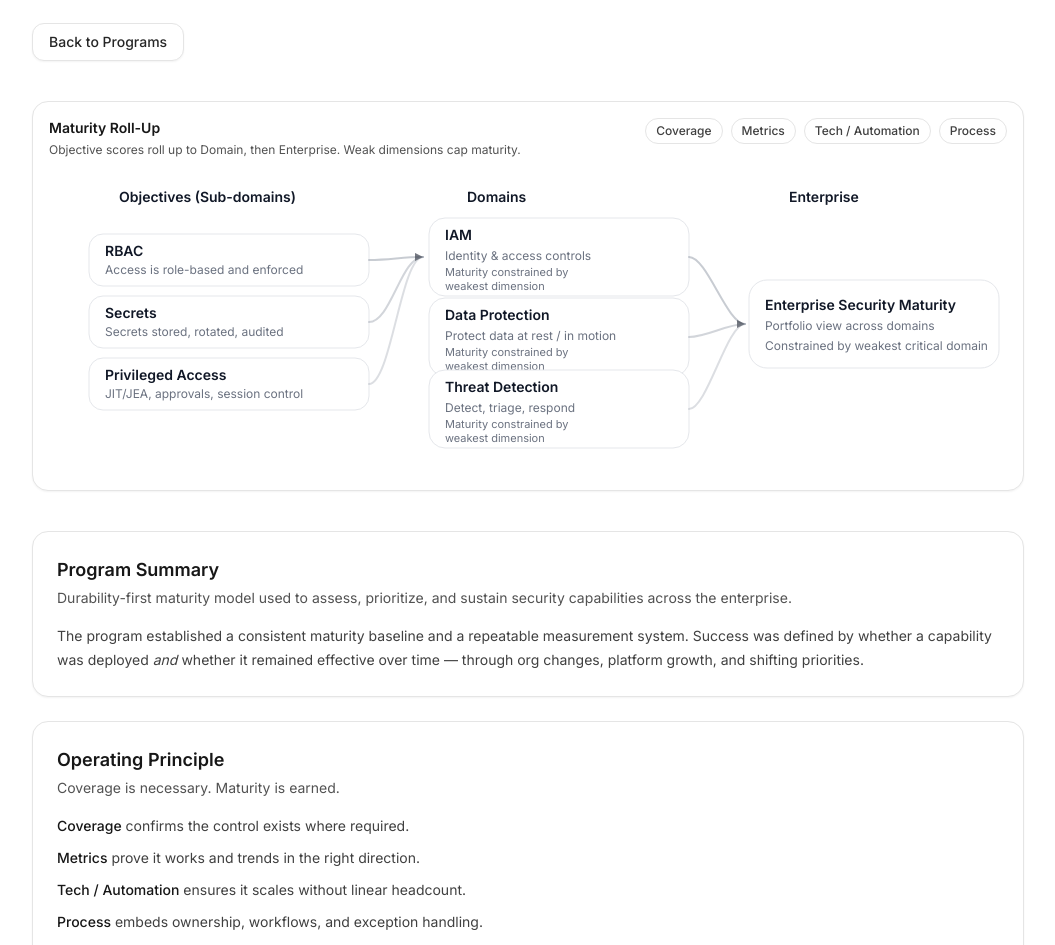
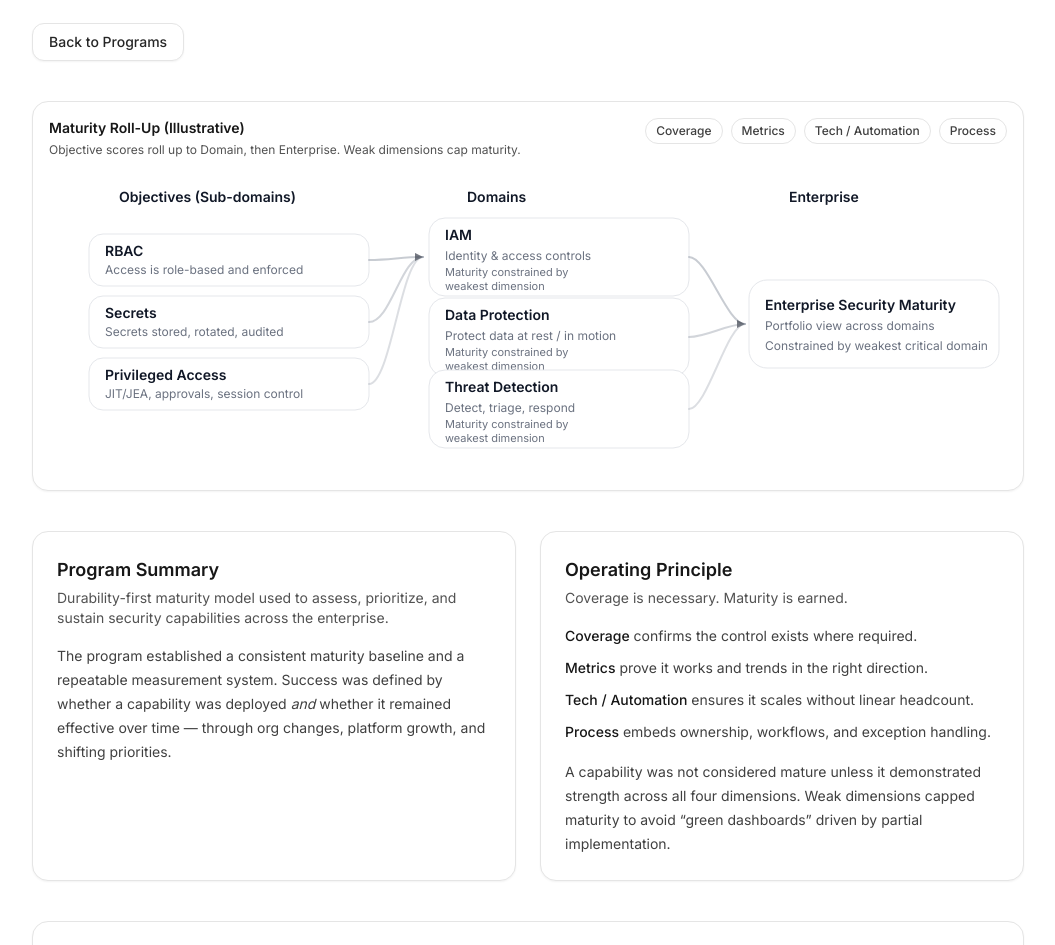
Before and after one commit to Rickimai/rickimai-site, a Next.js app: page /programs/cybersecurity-maturity in a window 1280 px wide. Shown: the part 307-1252 px from the top of the page, without its empty margins (112-1167 px from the left). Built offline with nearby package versions, Linux system fonts and the light colour scheme.

Commit message:
moved program summary and operating principle side by side to minimize vertical scrolling

```diff
--- a/src/app/programs/cybersecurity-maturity/page.tsx
+++ b/src/app/programs/cybersecurity-maturity/page.tsx
@@ -80,7 +80,7 @@ function Card({
   children: React.ReactNode;
 }) {
   return (
-    <section className="rounded-2xl border border-neutral-200 bg-white p-6 shadow-sm">
+    <section className="h-full rounded-2xl border border-neutral-200 bg-white p-6 shadow-sm">
       <div className="mb-4">
         <h2 className="text-lg font-semibold text-neutral-900">{title}</h2>
         {subtitle ? (
@@ -198,7 +198,7 @@ const objectiveToDomain = [0, 0, 0]; // all three feed IAM (matches your picture
       <div className="flex items-start justify-between gap-4">
         <div>
           <h3 className="text-sm font-semibold text-neutral-900">
-            Maturity Roll-Up
+            Maturity Roll-Up (Illustrative)
           </h3>
           <p className="mt-1 text-xs text-neutral-600">
             Objective scores roll up to Domain, then Enterprise. Weak dimensions
@@ -531,9 +531,8 @@ export default function Page() {
       <div className="mt-10" id="rollup">
         <ExecutiveRollupDiagram />
       </div>
-
       {/* Narrative cards */}
-      <div className="mt-10 grid gap-6">
+        <div className="mt-10 grid gap-6 lg:grid-cols-2 lg:items-stretch">
           <Card
             title="Program Summary"
             subtitle="Durability-first maturity model used to assess, prioritize, and sustain security capabilities across the enterprise."
@@ -545,7 +544,6 @@ export default function Page() {
               org changes, platform growth, and shifting priorities.
             </p>
           </Card>
-
           <Card
             title="Operating Principle"
             subtitle="Coverage is necessary. Maturity is earned."
@@ -568,6 +566,7 @@ export default function Page() {
                 ownership, workflows, and exception handling.
               </li>
             </ul>
+
             <p className="mt-4 text-sm text-neutral-700 leading-6">
               A capability was not considered mature unless it demonstrated strength
               across all four dimensions. Weak dimensions capped maturity to avoid
@@ -575,7 +574,6 @@ export default function Page() {
             </p>
           </Card>
         </div>
-
       {/* Tables */}
       <div className="mt-10">
         <Card
```
Lines whose indentation alone changed are shown as unchanged.
